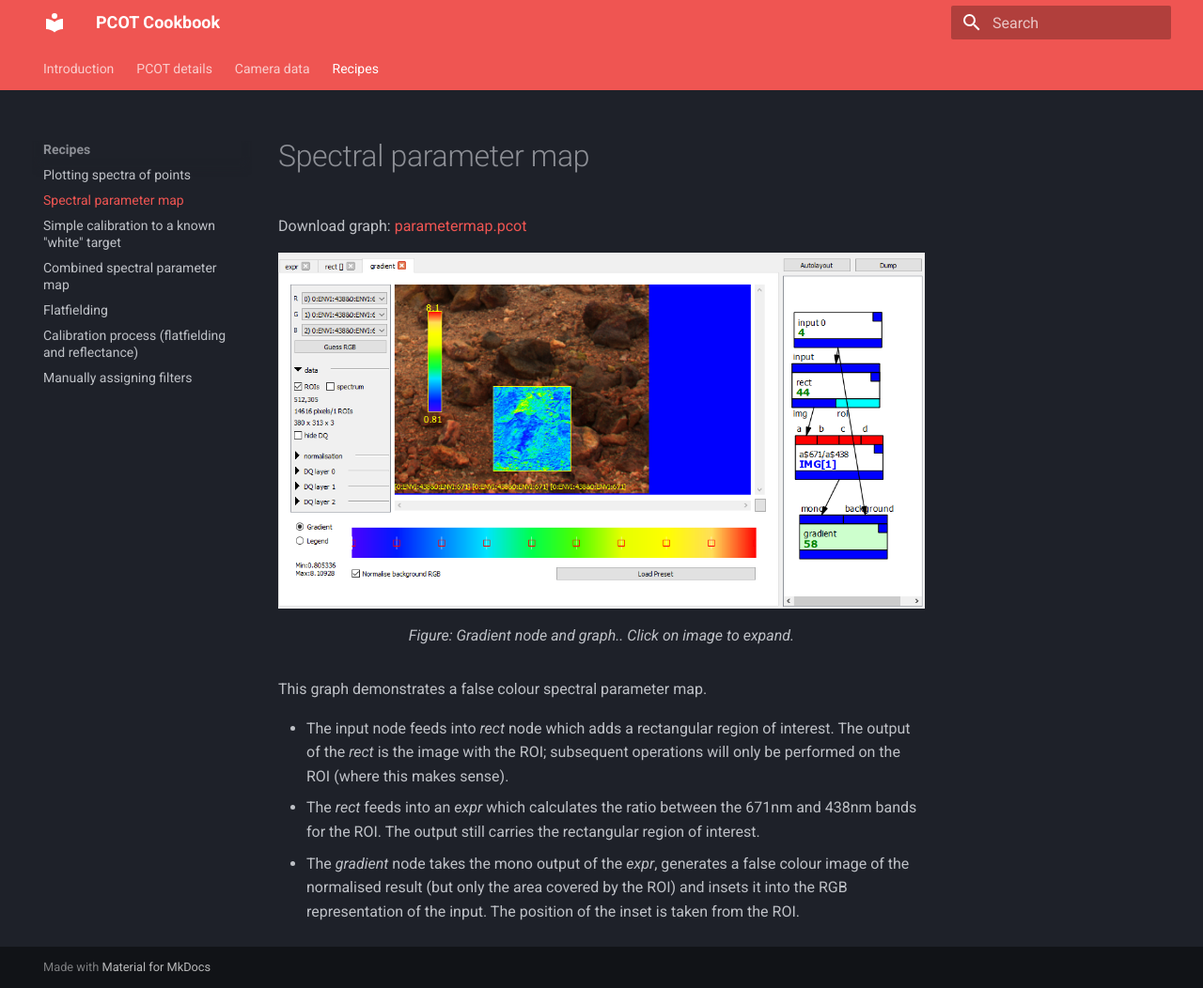
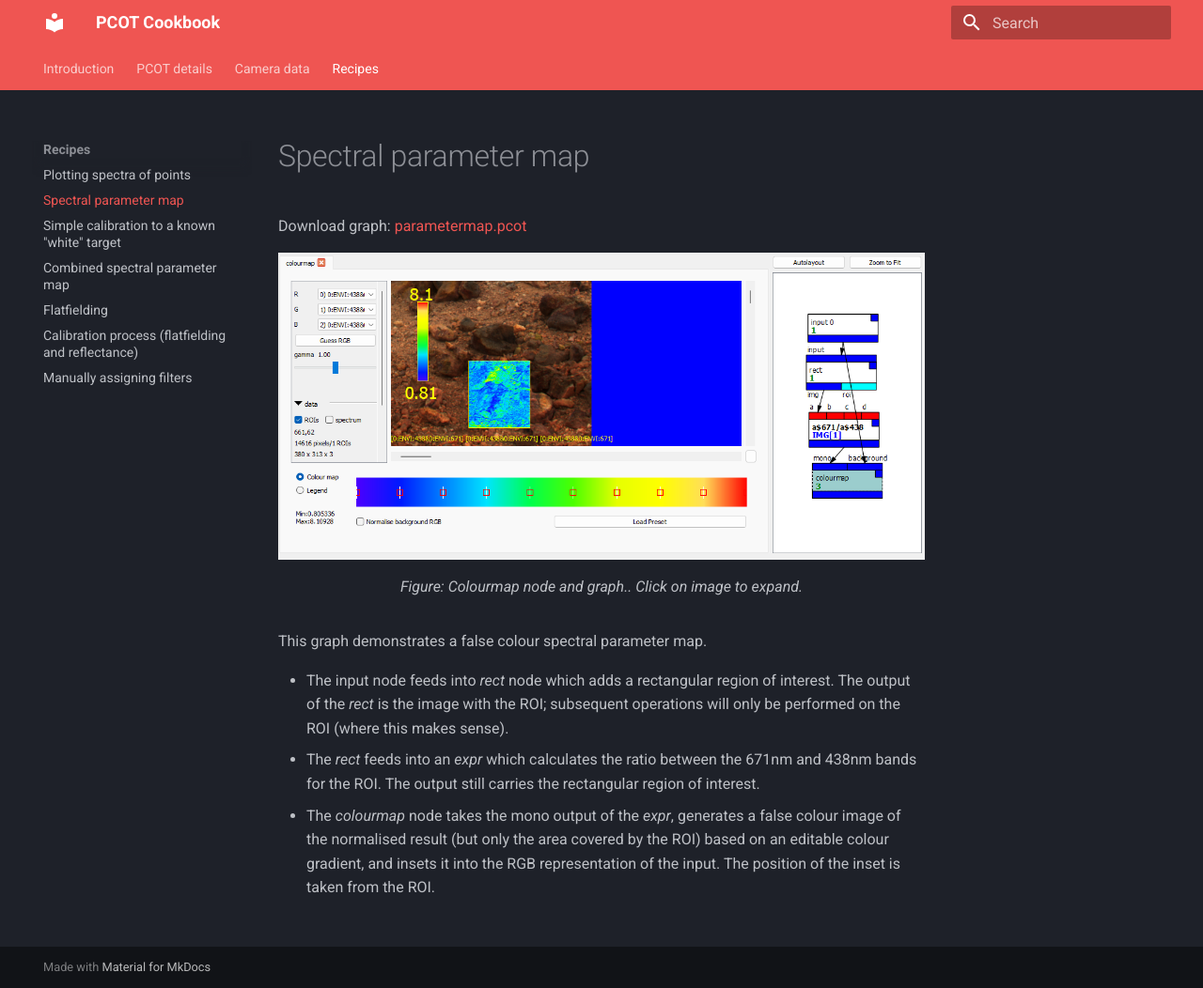
Before and after one commit to AU-ExoMars/PCOT-Cookbook, an MkDocs documentation site: the page built from docs/recipes/parametermap.md, in a window 1280 px wide and 1052 px high. Shown: the whole window at 94% size. Built offline with MkDocs 1.6.1 and Material for MkDocs 9.7.7, drawn with Linux system fonts in a browser that asks for light colours.

Commit message:
work in progress, updating for JOANEY HOW

```diff
--- a/docs/recipes/parametermap.md
+++ b/docs/recipes/parametermap.md
@@ -2,7 +2,7 @@
 
 Download graph: [parametermap.pcot](graphs/parametermap.pcot)
 
-![!Gradient node and graph.](screenshots/parametermap.png)
+![!Colourmap node and graph.](screenshots/parametermap.png)
 
 This graph demonstrates a false colour spectral parameter map.
 
@@ -13,8 +13,8 @@ ROI (where this makes sense).
 * The *rect* feeds into an *expr* which calculates the ratio
 between the 671nm and 438nm bands for the ROI. The output
 still carries the rectangular region of interest.
-* The *gradient* node takes the mono output of the *expr*,
+* The *colourmap* node takes the mono output of the *expr*,
 generates a false colour image of the normalised result (but only
-the area covered by the ROI)
+the area covered by the ROI) based on an editable colour gradient,
 and insets it into the RGB representation of the input. The position
 of the inset is taken from the ROI.
```
Also changed, not shown: README.md (+12 -2 lines), docs/recipes/calibration.md (+7 -0 lines), docs/recipes/screenshots/parametermap.png.
